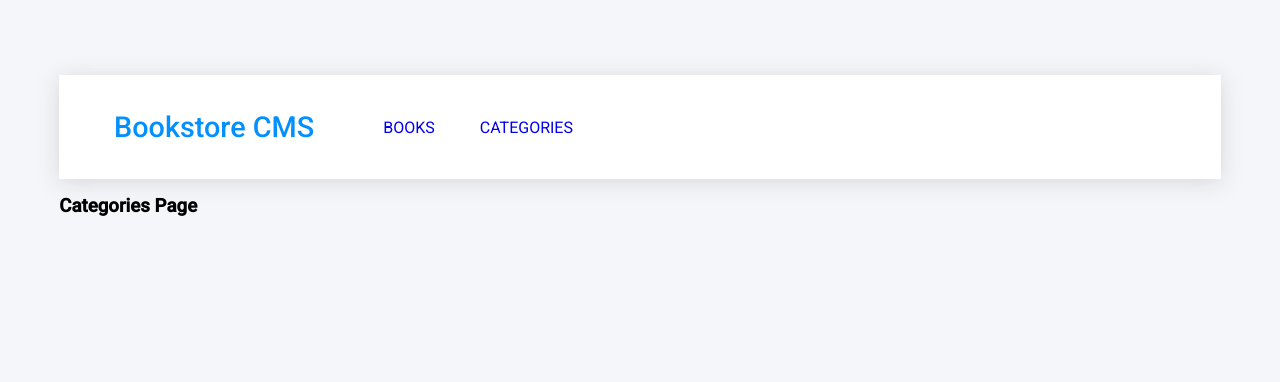
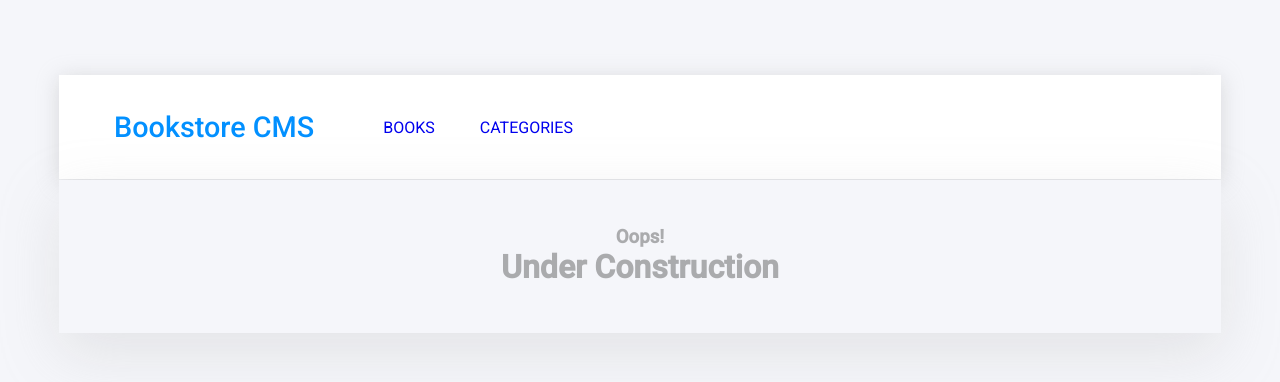
Before and after one commit to ctokoli/BookStore-With-React, a React (Create React App) app: page /categories in a window 1280 px wide. Shown: the top 382 px of the page. Built offline with nearby package versions, Linux system fonts and the light colour scheme.

Commit message:
Update CategoriesPage.js

```diff
--- a/src/components/CategoriesPage.js
+++ b/src/components/CategoriesPage.js
@@ -1,6 +1,9 @@
 const CategoriesPage = () => (
-  <div>
-    <h3>Categories Page</h3>
+  <div className="container">
+    <div className="center">
+      <h3>Oops!</h3>
+      <h1>Under Construction</h1>
+    </div>
   </div>
 );
 
```
